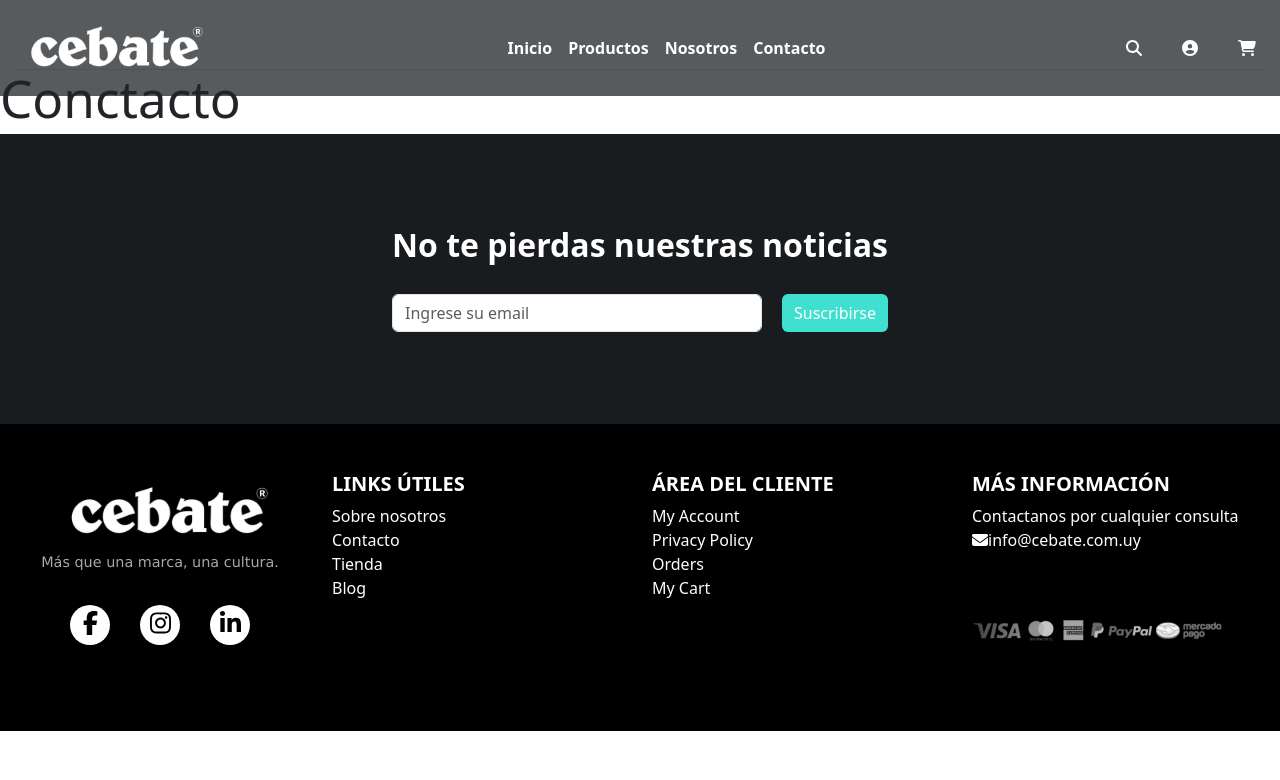
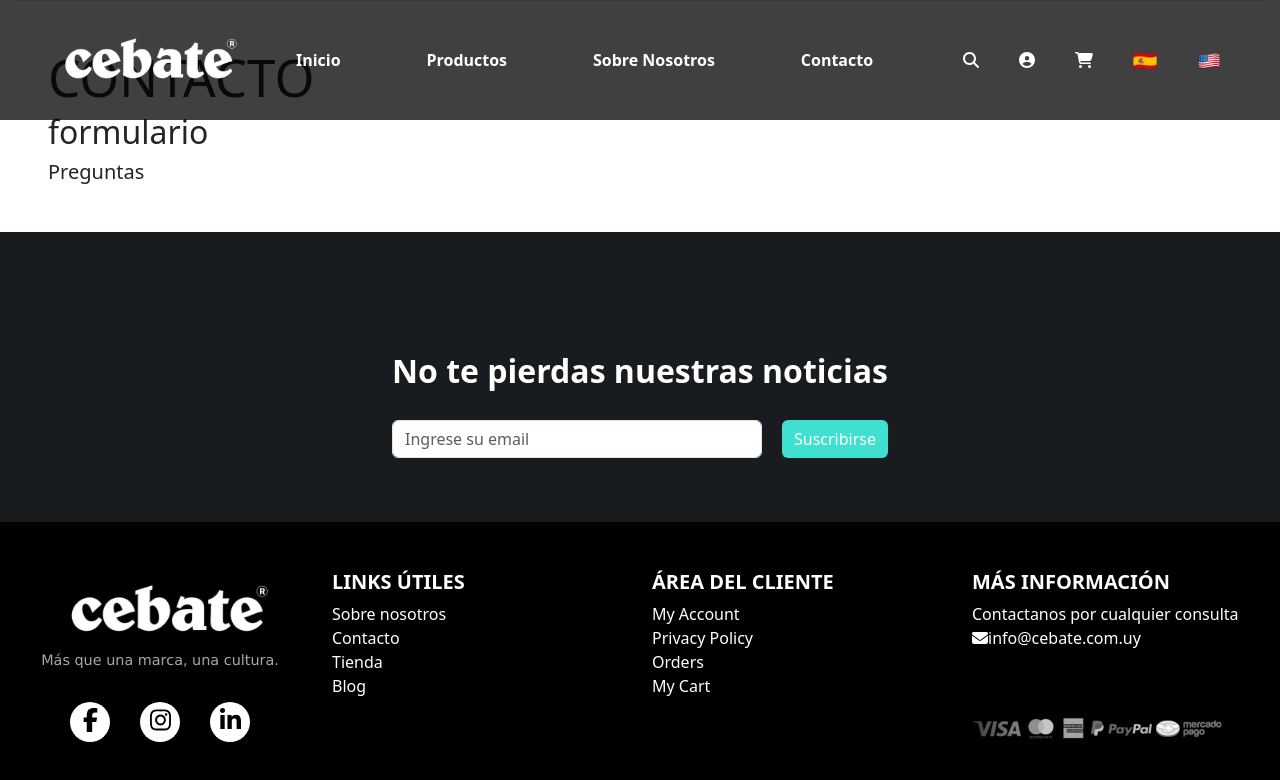
Before and after one commit to martinsantanab/Cebate_Proyect, a React (Vite) app: page /Contact in a window 1280 px wide. Shown: the top 780 px of the page. Built offline with nearby package versions, Linux system fonts and the light colour scheme.

Commit message:
upload navbar and footer

```diff
--- a/src/App.jsx
+++ b/src/App.jsx
@@ -1,27 +1,24 @@
-import { useState } from "react";
-import "./App.css";
-import Home from "./pages/Home";
-import AboutUs from "./pages/AboutUs";
-import { createBrowserRouter, RouterProvider } from "react-router-dom";
-import "bootstrap/dist/css/bootstrap.min.css";
-import Contact from "./pages/Contact";
+import React from 'react';
+import { BrowserRouter as Router, Route, Routes } from 'react-router-dom';
+import Home from './pages/Home';
+import AboutUs from './pages/AboutUs';
+import Contact from './pages/Contact';
+import Navbar from './components/Navbar';
+import Footer from './components/Footer';
+import './App.css';
 
 function App() {
-  const router = createBrowserRouter([
-    {
-      path: "/",
-      element: <Home />,
-    },
-    {
-      path: "/AboutUs",
-      element: <AboutUs />,
-    },
-    {
-      path: "/Contact",
-      element: <Contact />,
-    },
-  ]);
-  return <RouterProvider router={router} />;
+  return (
+    <Router>
+      <Navbar />
+      <Routes>
+        <Route path="/" element={<Home />} />
+        <Route path="/AboutUs" element={<AboutUs />} />
+        <Route path="/Contact" element={<Contact />} />
+      </Routes>
+      <Footer />
+    </Router>
+  );
 }
 
 export default App;
--- a/src/components/Navbar.jsx
+++ b/src/components/Navbar.jsx
@@ -4,7 +4,7 @@ import { LinkContainer } from 'react-router-bootstrap';
 import { useLocation } from 'react-router-dom';
 import { FontAwesomeIcon } from '@fortawesome/react-fontawesome';
 import { faShoppingCart, faUserCircle, faSearch } from '@fortawesome/free-solid-svg-icons';
-import '../App.css'; // Asegúrate de que esta ruta sea correcta según la estructura de tu proyecto
+import '../App.css';
 
 export default function NavbarComponent() {
   const location = useLocation();
@@ -14,10 +14,6 @@ export default function NavbarComponent() {
   useEffect(() => {
     setActiveLink(location.pathname);
   }, [location.pathname]);
-
-  const handleSelect = (eventKey) => {
-    setActiveLink(eventKey);
-  };
 
   const handleLoginClick = () => {
     alert('Aún no es posible iniciar sesión, gracias por su paciencia');
@@ -31,38 +27,38 @@ export default function NavbarComponent() {
     setSearchVisible(!searchVisible);
   };
 
+  const changeLanguage = (lang) => {
+    // Aquí puedes manejar el cambio de idioma según el valor de lang
+    alert(`Idioma cambiado a: ${lang}`);
+  };
+
   return (
     <div className="custom-navbar">
-      <Navbar expand="lg" fixed="top" className="bg-dark bg-opacity-75">
+      <Navbar expand="lg" fixed="top" className="navbar-custom">
         <Container fluid>
           <Navbar.Brand href="/">
             <img
-              src="public\images\cebateLogopngBlanco.png"
+              src="public/images/cebateLogopngBlanco.png"
               height="70"
-              className="ms-3 d-inline-block align-top"
+              className="navbar-logo"
               alt="CEBATE"
             />
           </Navbar.Brand>
           <Navbar.Toggle aria-controls="navbarScroll" />
           <Navbar.Collapse id="navbarScroll">
-            <Nav
-              className="mx-auto my-2 my-lg-0 navbar-nav-scroll"
-              activeKey={activeLink}
-              onSelect={handleSelect}
-            >
+            <Nav className="w-100 justify-content-around">
               <LinkContainer to="/" onClick={() => setActiveLink('/')}>
                 <Nav.Link eventKey="/" className={`nav-link ${activeLink === '/' ? 'active' : ''}`}>Inicio</Nav.Link>
               </LinkContainer>
-              <LinkContainer to="/Products" onClick={() => setActiveLink('/Products')}>
-                <Nav.Link eventKey="/Products" className={`nav-link ${activeLink === '/Products' ? 'active' : ''}`}>Productos</Nav.Link>
+              <LinkContainer to="/products" onClick={() => setActiveLink('/products')}>
+                <Nav.Link eventKey="/products" className={`nav-link ${activeLink === '/products' ? 'active' : ''}`}>Productos</Nav.Link>
               </LinkContainer>
-              <LinkContainer to="/nosotros" onClick={() => setActiveLink('/nosotros')}>
-                <Nav.Link eventKey="/nosotros" className={`nav-link ${activeLink === '/nosotros' ? 'active' : ''}`}>Nosotros</Nav.Link>
+              <LinkContainer to="/aboutus" onClick={() => setActiveLink('/aboutus')}>
+                <Nav.Link eventKey="/aboutus" className={`nav-link ${activeLink === '/aboutus' ? 'active' : ''}`}>Sobre Nosotros</Nav.Link>
               </LinkContainer>
-              <LinkContainer to="/contacto" onClick={() => setActiveLink('/contacto')}>
-                <Nav.Link eventKey="/contacto" className={`nav-link ${activeLink === '/contacto' ? 'active' : ''}`}>Contacto</Nav.Link>
+              <LinkContainer to="/contact" onClick={() => setActiveLink('/contact')}>
+                <Nav.Link eventKey="/contact" className={`nav-link ${activeLink === '/contact' ? 'active' : ''}`}>Contacto</Nav.Link>
               </LinkContainer>
-            </Nav>
               <div className="navbar-icons d-flex align-items-center">
                 {searchVisible && (
                   <Form className="d-flex">
@@ -83,7 +79,14 @@ export default function NavbarComponent() {
                 <Button variant="outline-light" className="border-0 ms-3" onClick={handleCartClick}>
                   <FontAwesomeIcon icon={faShoppingCart} />
                 </Button>
+                <Button variant="outline-light" className="border-0 ms-3" onClick={() => changeLanguage('es')}>
+                  <img src="public\images\spanishFlag.png" alt="Spanish" width="24" height="24" />
+                </Button>
+                <Button variant="outline-light" className="border-0 ms-3" onClick={() => changeLanguage('en')}>
+                  <img src="public\images\usaFlag.png" alt="English" width="24" height="24" />
+                </Button>
               </div>
+            </Nav>
           </Navbar.Collapse>
         </Container>
       </Navbar>
--- a/src/pages/AboutUs.jsx
+++ b/src/pages/AboutUs.jsx
@@ -75,7 +75,7 @@ function AboutUs() {
           </p>
         </div>
       </section>
-      <FooterComponent/>
+
     </div>
   );
 }
--- a/src/pages/Contact.jsx
+++ b/src/pages/Contact.jsx
@@ -4,11 +4,13 @@ import FooterComponent from "../components/Footer";
 export default function Contact() {
     return (
         <div className="contariner">
-    <NavbarComponent />
-    <div>
-        <h1> Conctacto</h1>
+
+    <div className="m-5">
+        <h1>CONTACTO</h1>
+        <h2>formulario</h2>
+        <h5>Preguntas</h5>
     </div>
-    <FooterComponent/>
+
     </div>
     )
 }
--- a/src/pages/Home.jsx
+++ b/src/pages/Home.jsx
@@ -143,7 +143,7 @@ const principalProduct = {
 function Home() {
   return (
     <>
-      <NavbarComponent />
+
       <div className="home-container">
         <video autoPlay loop muted className="video-background">
           <source src="/public/video/CebalaHomeVideo.mp4" type="video/mp4" />
@@ -282,7 +282,7 @@ function Home() {
           <button className="principalProduct-buyButton">Comprar</button>
         </div>
       </div>
-      <FooterComponent />
+
     </>
   );
 }
```
Also changed, not shown: public/images/spanishFlag.png (added), public/images/usaFlag.png (added). Lines whose indentation alone changed are shown as unchanged.
